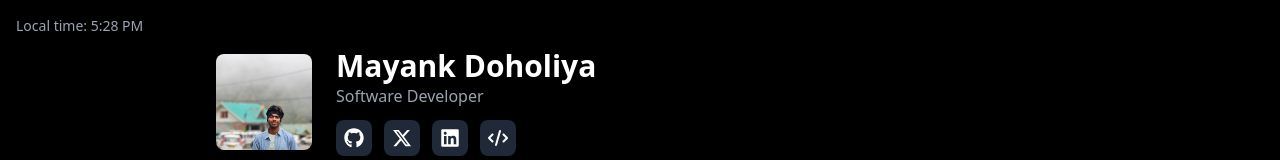
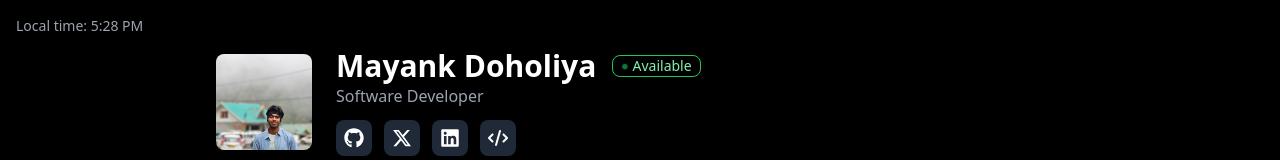
Before and after one commit to mayank543/My-portfolio, a React (Vite) app: page / in a window 1280 px wide. Shown: the top 160 px of the page. Built offline with nearby package versions, Linux system fonts and the light colour scheme.

Commit message:
available tag

```diff
--- a/package.json
+++ b/package.json
@@ -10,7 +10,7 @@
     "preview": "vite preview"
   },
   "dependencies": {
-    "framer-motion": "^12.11.3",
+    "framer-motion": "^12.12.1",
     "react": "^19.0.0",
     "react-dom": "^19.0.0",
     "react-icons": "^5.5.0",
--- a/src/components/Header.jsx
+++ b/src/components/Header.jsx
@@ -2,6 +2,7 @@ import React from "react";
 import Mayank2 from "../assets/Mayank2.jpg";
 import { FaGithub, FaXTwitter, FaLinkedin, FaCode } from "react-icons/fa6";
 import AboutMe from "./AboutMe"; // Import AboutMe here
+import { motion } from "framer-motion";
 
 function Header() {
   return (
@@ -11,10 +12,36 @@ function Header() {
         {/* Profile Image */}
         <img src={Mayank2} alt="Profile" className="w-24 h-24 rounded-lg object-cover" />
 
-        {/* Name & Title */}
-        <div className="ml-6">
-          <h1 className="text-3xl font-bold">Mayank Doholiya</h1>
-          <p className="text-gray-400">Software Developer</p>
+       {/* Name & Title */}
+<div className="ml-6">
+  <h1 className="text-3xl font-bold flex items-center gap-4">
+    Mayank Doholiya
+
+    {/* Glowing 'Available' tag */}
+    <span className="px-2 py-0 text-sm rounded-lg border border-green-500 text-green-300 bg-transparent flex items-center gap-1">
+      <motion.span
+        animate={{
+          color: ["#14532d", "#22c55e", "#14532d"],
+          textShadow: [
+            "0 0 1px #14532d",
+            "0 0 4px #22c55e",
+            "0 0 1px #14532d"
+          ],
+        }}
+        transition={{
+          duration: 1.5,
+          repeat: Infinity,
+          repeatType: "loop",
+        }}
+        className="text-xs"
+      >
+        ●
+      </motion.span>
+      <span className="font-normal text-sm">Available</span>
+    </span>
+  </h1>
+
+  <p className="text-gray-400">Software Developer</p>
 
           {/* Social Icons */}
           <div className="flex space-x-3 mt-3">
```
Also changed, not shown: 1 other file (tests, documents, lock files or other folders).
